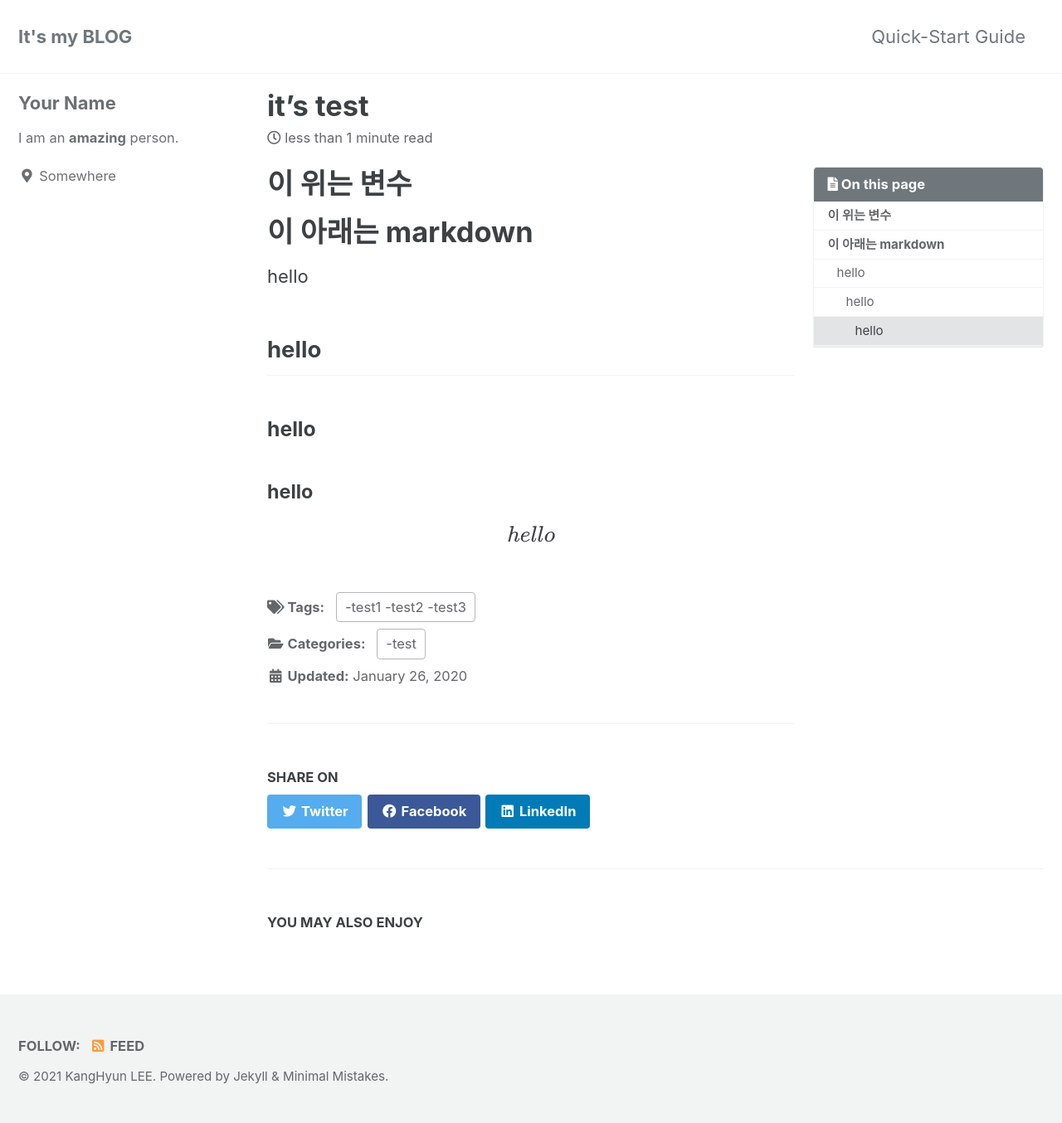
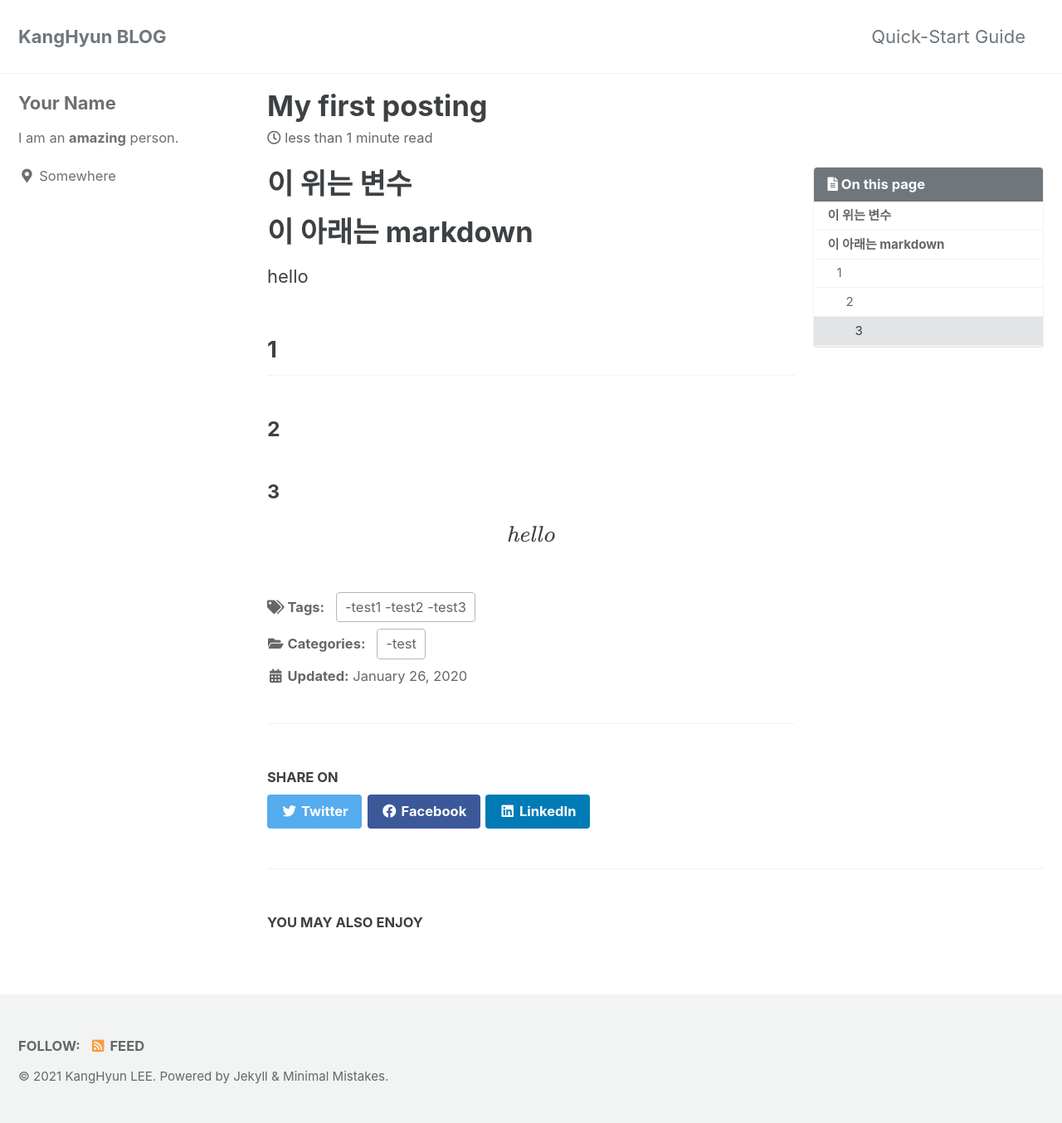
Before and after one commit to 20170781/20170781.github.io, a Jekyll site: the page built from _posts/2020-01-26-first.md, in a window 1280 px wide. Shown: the whole page at 83% size. Built offline with Jekyll 4.4.1, drawn with Linux system fonts in a browser that asks for light colours; cached includes are drawn as plain includes; formulas are drawn with MathJax 3.

Commit message:
블로그 내용test

```diff
--- a/_config.yml
+++ b/_config.yml
@@ -16,7 +16,7 @@ minimal_mistakes_skin    : "default" # "air", "aqua", "contrast", "dark", "dirt"
 
 # Site Settings
 locale                   : "en-US"
-title                    : "It's my BLOG"
+title                    : "KangHyun BLOG"
 title_separator          : "-"
 subtitle                 : # site tagline that appears below site title in masthead
 name                     : "KangHyun LEE"
--- a/_posts/2020-01-26-first.md
+++ b/_posts/2020-01-26-first.md
@@ -1,5 +1,5 @@
 ---
-title : "it's test"
+title : "My first posting"
 category:
     -test
 tag :
@@ -17,10 +17,10 @@ toc : true
 
 hello
 
-## hello
+## 1
 
-### hello
+### 2
 
-#### hello
+#### 3
 
 $$hello$$
```
